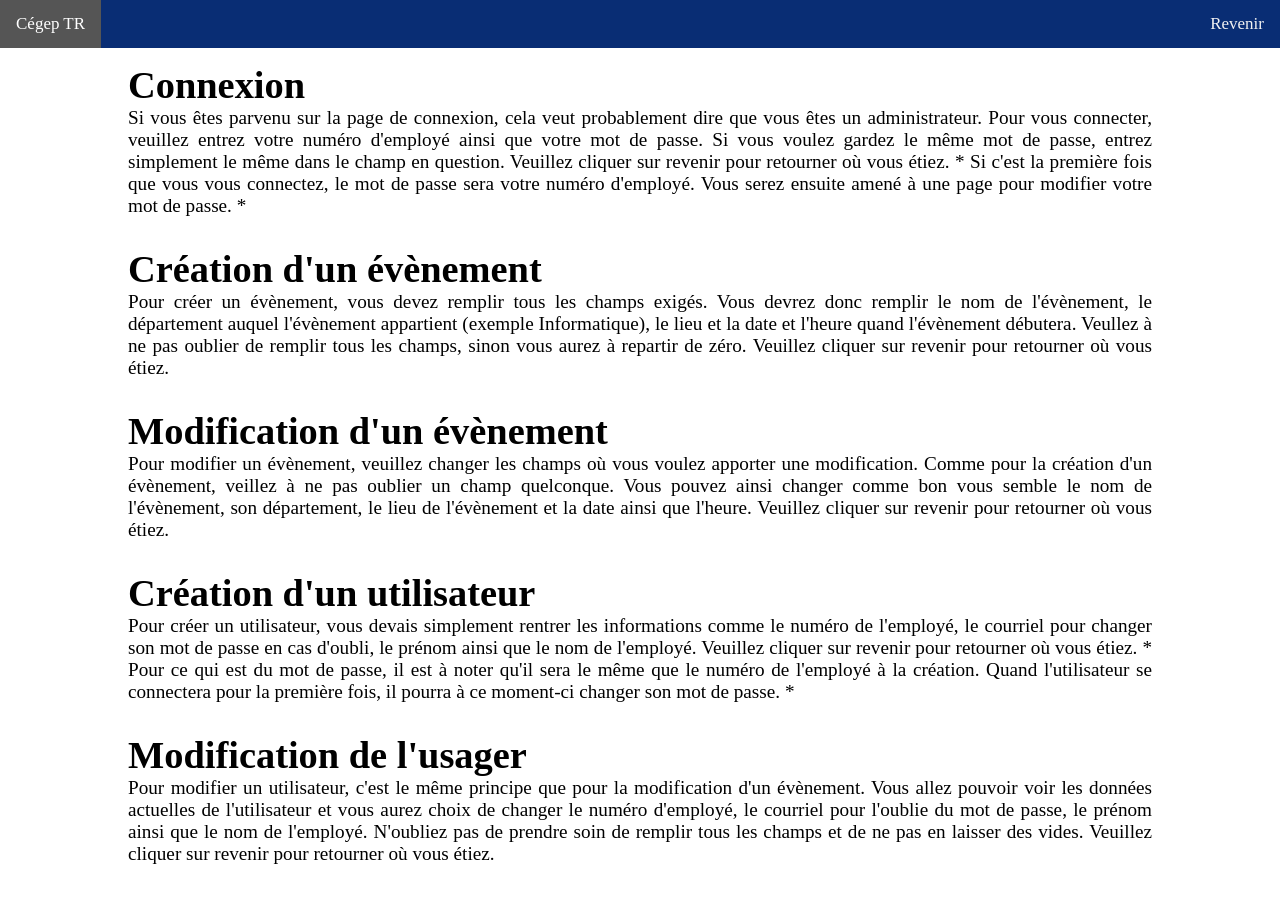
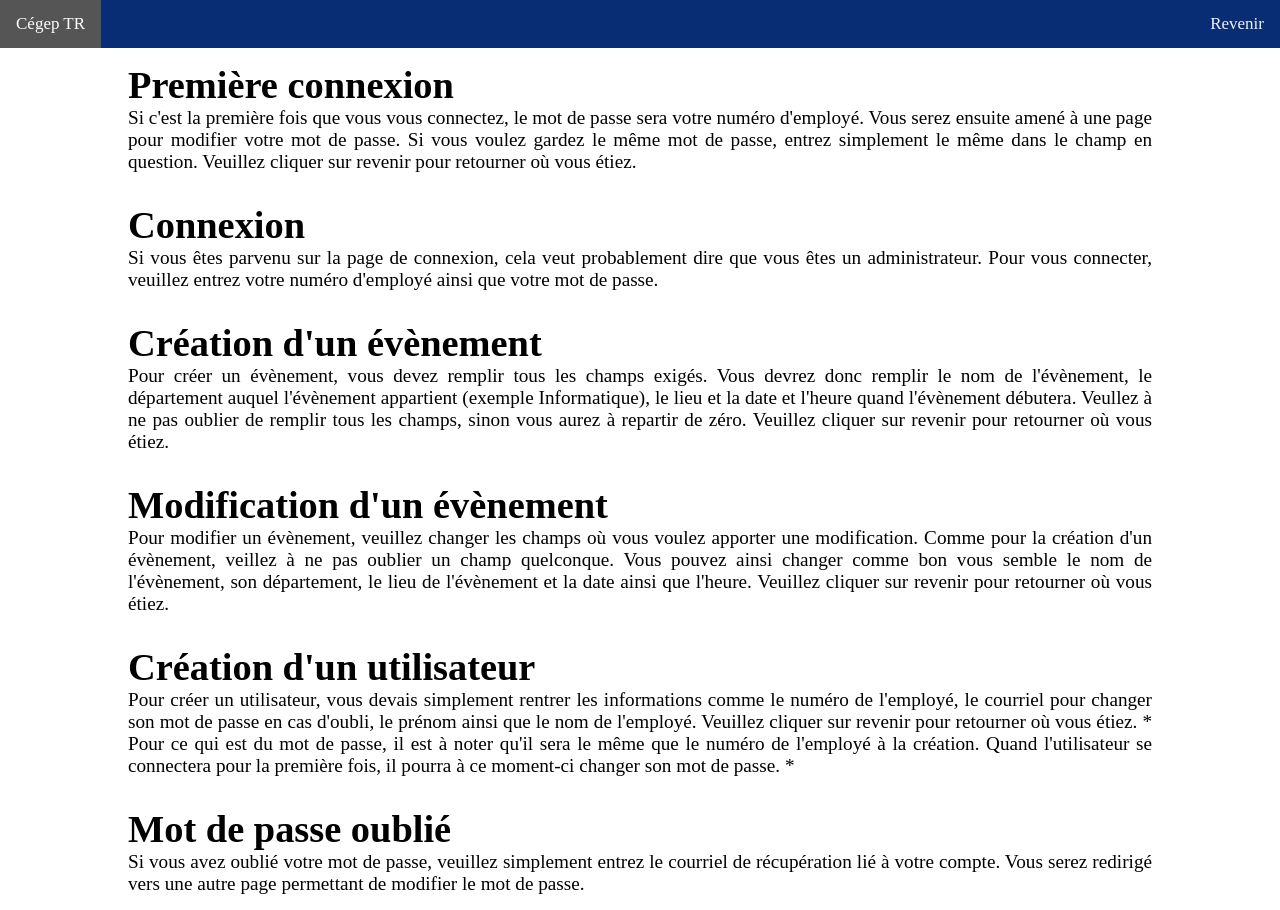
Before and after one commit to MariusTestard/web32023, a PHP site: page /help.php in a window 1280 px wide. Before the commit the page ends 864 px from the top, so only its background shows below. Run offline with PHP 8.4, Linux system fonts and the light colour scheme; data that the repository does not hold is empty.

Commit message:
smileyFace

```diff
--- a/smileyFace/help.php
+++ b/smileyFace/help.php
@@ -59,13 +59,19 @@ session_start();
         </div>
         <div class="bigContainer">
             <div id="container">
+            <div class="para">
+                    <h1>Première connexion</h1>
+                    <p>
+                        Si c'est la première fois que vous vous connectez, le mot de passe sera votre numéro d'employé. Vous serez
+                        ensuite amené à une page pour modifier votre mot de passe. Si vous voulez gardez le même mot de passe, entrez simplement le même dans le champ en question.
+                        Veuillez cliquer sur revenir pour retourner où vous étiez.
+                    </p>
+                </div>
                 <div class="para">
                     <h1>Connexion</h1>
                     <p>
                         Si vous êtes parvenu sur la page de connexion, cela veut probablement dire que vous êtes un administrateur. Pour vous connecter, veuillez entrez
-                        votre numéro d'employé ainsi que votre mot de passe. Si vous voulez gardez le même mot de passe, entrez simplement le même dans le champ en question.
-                        Veuillez cliquer sur revenir pour retourner où vous étiez. * Si c'est la première fois que vous vous connectez, le mot de passe sera votre numéro d'employé. Vous serez
-                        ensuite amené à une page pour modifier votre mot de passe. *
+                        votre numéro d'employé ainsi que votre mot de passe.
                     </p>
                 </div>
                 <div class="para">
@@ -91,10 +97,10 @@ session_start();
                     </p>
                 </div>
                 <div class="para">
-                    <h1>Modification de l'usager</h1>
+                    <h1>Mot de passe oublié</h1>
                     <p>
-                        Pour modifier un utilisateur, c'est le même principe que pour la modification d'un évènement. Vous allez pouvoir voir les données actuelles de l'utilisateur et vous aurez choix de changer le numéro d'employé, le courriel pour l'oublie du mot de passe,
-                        le prénom ainsi que le nom de l'employé. N'oubliez pas de prendre soin de remplir tous les champs et de ne pas en laisser des vides. Veuillez cliquer sur revenir pour retourner où vous étiez.
+                        Si vous avez oublié votre mot de passe, veuillez simplement entrez le courriel de récupération lié à votre compte. Vous serez redirigé vers une autre page permettant
+                        de modifier le mot de passe.
                     </p>
                 </div>
             </div>
```
